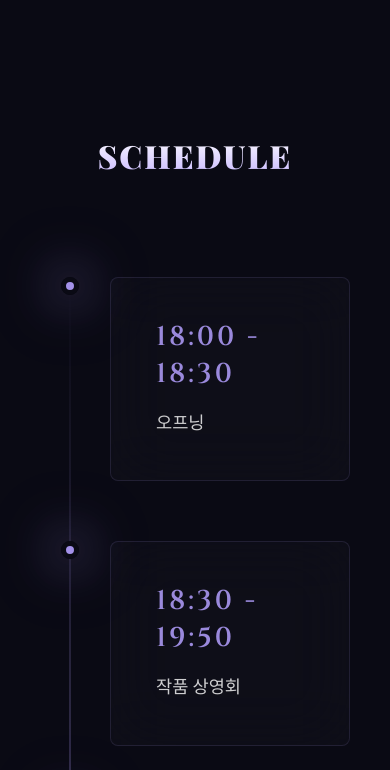
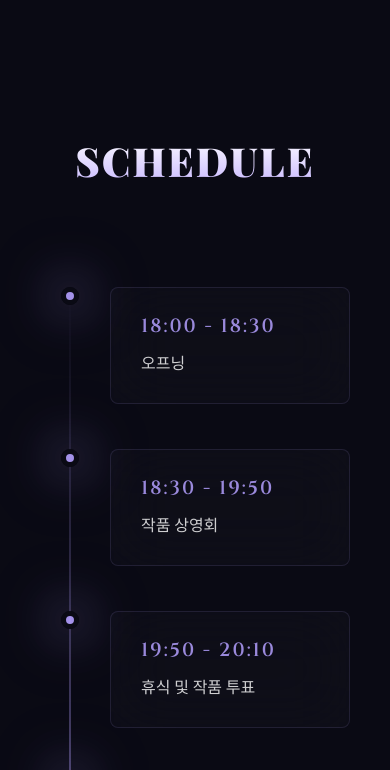
Before and after one commit to haeeun2/html, a plain HTML site: page index.html in a window 390 px wide. Shown: the part 1980-2750 px from the top of the page. Drawn offline with nearby package versions, Linux system fonts and the light colour scheme.

Commit message:
Update index.html

```diff
--- a/index.html
+++ b/index.html
@@ -328,7 +328,7 @@
 
         .section-title {
             font-family: 'Playfair Display', serif;
-            font-size: clamp(2.5rem, 7vw, 5.5rem);
+            font-size: clamp(3rem, 8vw, 6rem);
             text-align: center;
             letter-spacing: clamp(4px, 1.2vw, 12px);
             margin-bottom: 100px;
@@ -360,7 +360,7 @@
 
         .timeline-item {
             position: relative;
-            margin: 60px 0;
+            margin: 45px 0;
             display: flex;
             align-items: center;
             opacity: 0;
@@ -379,7 +379,7 @@
 
         .timeline-content {
             width: 45%;
-            padding: 40px 45px;
+            padding: 30px 35px;
             background: rgba(255, 255, 255, 0.02);
             backdrop-filter: blur(30px);
             border: 1px solid rgba(180, 160, 255, 0.12);
@@ -395,17 +395,17 @@
 
         .timeline-time {
             font-family: 'Cinzel', serif;
-            font-size: 1.7rem;
+            font-size: clamp(1.3rem, 2.5vw, 1.5rem);
             color: rgba(180, 160, 255, 0.85);
-            letter-spacing: 3px;
-            margin-bottom: 15px;
+            letter-spacing: 2px;
+            margin-bottom: 12px;
             font-weight: 600;
         }
 
         .timeline-text {
             font-family: 'Cormorant Garamond', serif;
-            font-size: clamp(1.1rem, 2.5vw, 1.35rem);
-            line-height: 1.9;
+            font-size: clamp(1.05rem, 2.3vw, 1.25rem);
+            line-height: 1.7;
             color: rgba(255, 255, 255, 0.8);
             font-weight: 500;
         }
@@ -677,7 +677,7 @@
             }
 
             .section-title {
-                font-size: clamp(2rem, 8vw, 3.5rem);
+                font-size: clamp(2.5rem, 9vw, 4rem);
                 letter-spacing: clamp(2px, 0.5vw, 6px);
             }
 
@@ -687,6 +687,18 @@
 
             .dresscode-card {
                 padding: 40px 30px;
+            }
+
+            .timeline-content {
+                padding: 25px 30px;
+            }
+
+            .timeline-time {
+                font-size: clamp(1.2rem, 3vw, 1.4rem);
+            }
+
+            .timeline-text {
+                font-size: clamp(1rem, 2.5vw, 1.2rem);
             }
 
             /* 7명 팀: 2-2-3 레이아웃 */
```
